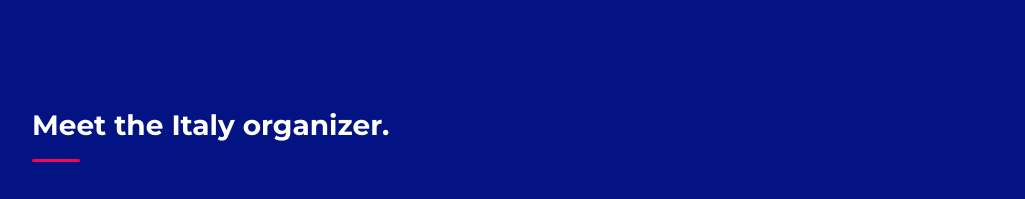
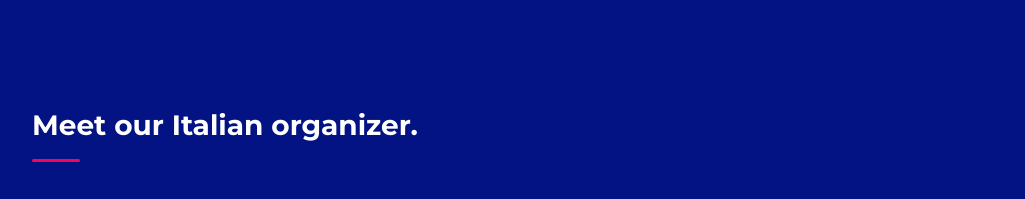
Before and after one commit to Startup-Universe/esuItaly, a plain HTML site: page index.html in a window 1280 px wide. Shown: the part 2504-2703 px from the top of the page, without its empty margins (68-1093 px from the left). Drawn offline with Linux system fonts and the light colour scheme.

Commit message:
Add files via upload

```diff
--- a/index.html
+++ b/index.html
@@ -383,7 +383,7 @@
     <section id="section-partners">
         <div class="container">
             <div class="col-12">
-                <h3 class="text-white">Meet the Italy organizer.</h3>
+                <h3 class="text-white">Meet our Italian organizer.</h3>
                 <div class="title-border mt-3 mb-5"></div>
                 <div class="row row-cols-2 row-cols-lg-4">
                   <div class="col mb-4 partners-wrapper">
```
Also changed, not shown: apply.html (line endings or trailing spaces), bexpert.html (line endings or trailing spaces), experts.html (line endings or trailing spaces), investors.html (line endings or trailing spaces), privacy.html (line endings or trailing spaces), supporters.html (line endings or trailing spaces), terms.html (line endings or trailing spaces), thanks-page.html (line endings or trailing spaces), waitinglist.html (line endings or trailing spaces), 1 other file.
